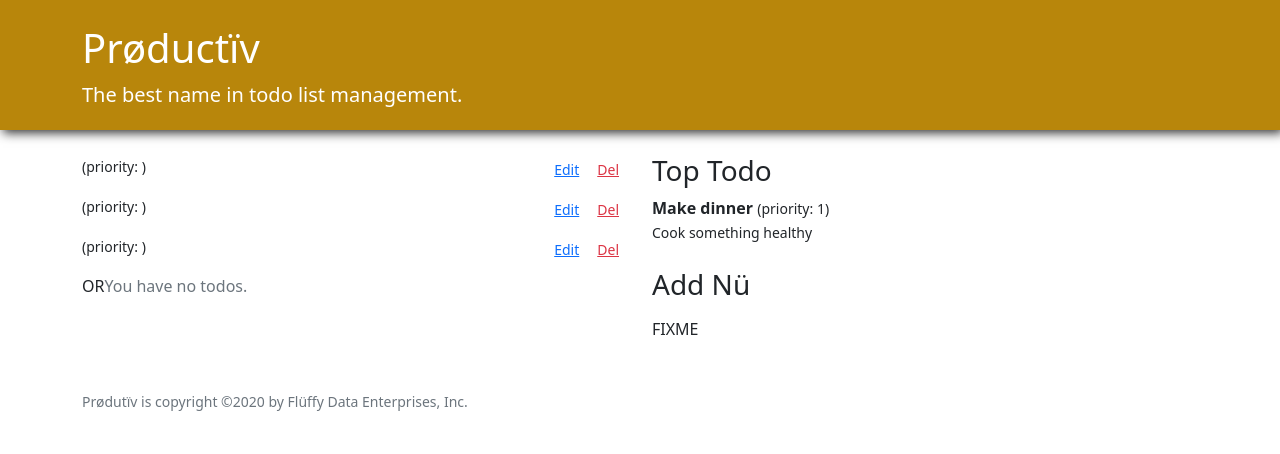
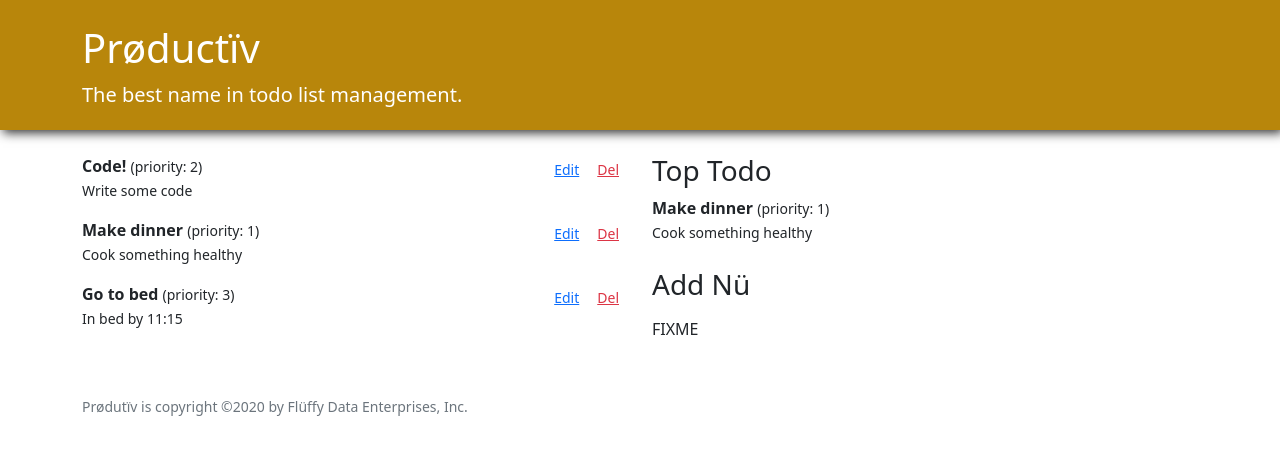
Before and after one commit to m-romberg/react-productiv, a React (Create React App) app: page / in a window 1280 px wide. Shown: the top 454 px of the page. Built offline with nearby package versions, Linux system fonts and the light colour scheme; the HTML template or start-up script is replaced by a standard one.

Commit message:
todoapp ternary

```diff
--- a/src/EditableTodoList.js
+++ b/src/EditableTodoList.js
@@ -12,12 +12,11 @@ import EditableTodo from "./EditableTodo";
  */
 
 function EditableTodoList({todos, update, remove}) {
+  console.log('inside EditableTodolist');
+  console.log('todos inside EditableTodolist', todos);
   return (
       <div>
-        {/*   FIXME  */}
-        <EditableTodo />
-        <EditableTodo />
-        <EditableTodo />
+        {todos.map(todo => <EditableTodo key={todo.id} todo={todo} update={update} remove={remove}/>)}
       </div>
   );
 }
--- a/src/TodoApp.js
+++ b/src/TodoApp.js
@@ -15,7 +15,7 @@ import EditableTodoList from "./EditableTodoList";
  * App -> TodoApp -> { TodoForm, EditableTodoList }
  */
 
-function TodoApp({initialTodos=[]}) {
+function TodoApp({ initialTodos = [] }) {
   console.log("TodoApp component ran");
   const [todos, setTodos] = useState(initialTodos);
   console.log("TodoApp state, todos", todos);
@@ -37,8 +37,12 @@ function TodoApp({initialTodos=[]}) {
       <div className="row">
 
         <div className="col-md-6">
-            <EditableTodoList /> OR
+          {todos.length > 0
+            ?
+            <EditableTodoList todos={todos} update={update} remove={remove} />
+            :
             <span className="text-muted">You have no todos.</span>
+          }
         </div>
 
         <div className="col-md-6">
```
Lines whose indentation alone changed are shown as unchanged.
